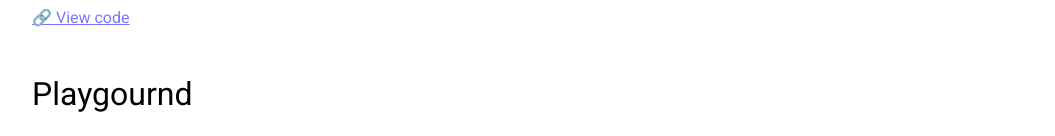
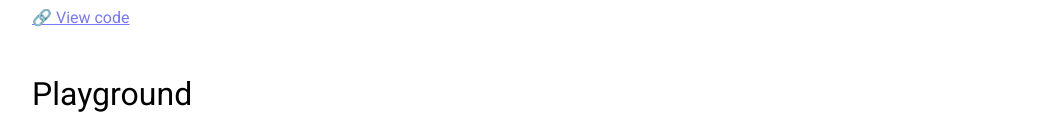
Before and after one commit to loput12ouj35/React-slide-rule, a React app in the folder example-demo-app/: page / in a window 1280 px wide. Shown: the part 1960-2096 px from the top of the page, without its empty margins (112-1167 px from the left). Built offline with nearby package versions, Linux system fonts and the light colour scheme.

Commit message:
docs(example): Update example description
- Correct misspelling

```diff
--- a/example-demo-app/src/App.jsx
+++ b/example-demo-app/src/App.jsx
@@ -25,7 +25,7 @@ export default React.memo(function App() {
         <ExampleItem id="full-width" />
         <ExampleItem id="resize-observer" />
       </ul>
-      <h2>Playgournd</h2>
+      <h2>Playground</h2>
       <p>(todo)</p>
     </main>
   );
--- a/example-demo-app/src/Data/exampleMap.jsx
+++ b/example-demo-app/src/Data/exampleMap.jsx
@@ -15,7 +15,7 @@ const prefixPath =
 
 export default {
   basic: {
-    fileName: `${prefixPath}basic.jsx`,
+    fileName: `${prefixPath}Basic.jsx`,
     example: <BasicExample />,
   },
   'input-element': {
```
